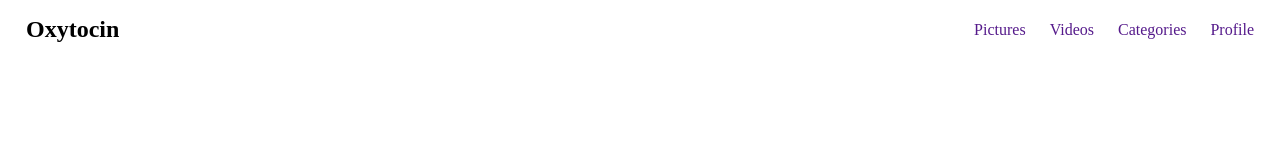
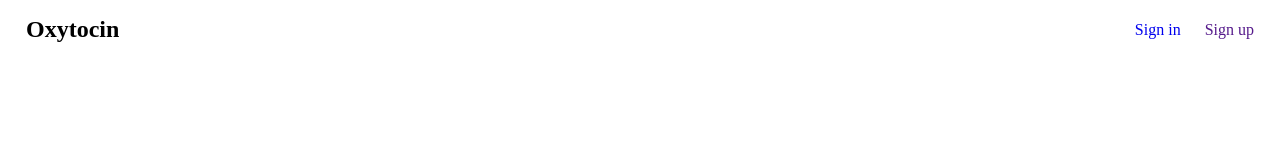
Before and after one commit to Tabo-khumalo/Personal_Projects, a plain HTML site: page Oxytocin/landing_page/index.html in a window 1280 px wide. Drawn offline with Linux system fonts and the light colour scheme.

Commit message:
remove the list items and replaced them with new items. created a new html file for the login page.

```diff
--- a/Oxytocin/landing_page/index.html
+++ b/Oxytocin/landing_page/index.html
@@ -12,10 +12,8 @@
         <h1>Oxytocin</h1>
 
         <ul class="nav-list">
-            <a href="" target="_blank"><li>Pictures</li></a>
-            <a href="" target="_blank"><li>Videos</li></a>
-            <a href="" target="_blank"><li>Categories</li></a>
-            <a href="" target="_blank"><li>Profile</li></a>
+            <a href="Sign_in.html" target="_blank"><li>Sign in</li></a>
+            <a href="" target="_blank"><li>Sign up</li></a>
         </ul>
     </nav>
 
```
Also changed, not shown: Oxytocin/landing_page/Sign_in.html (added).
